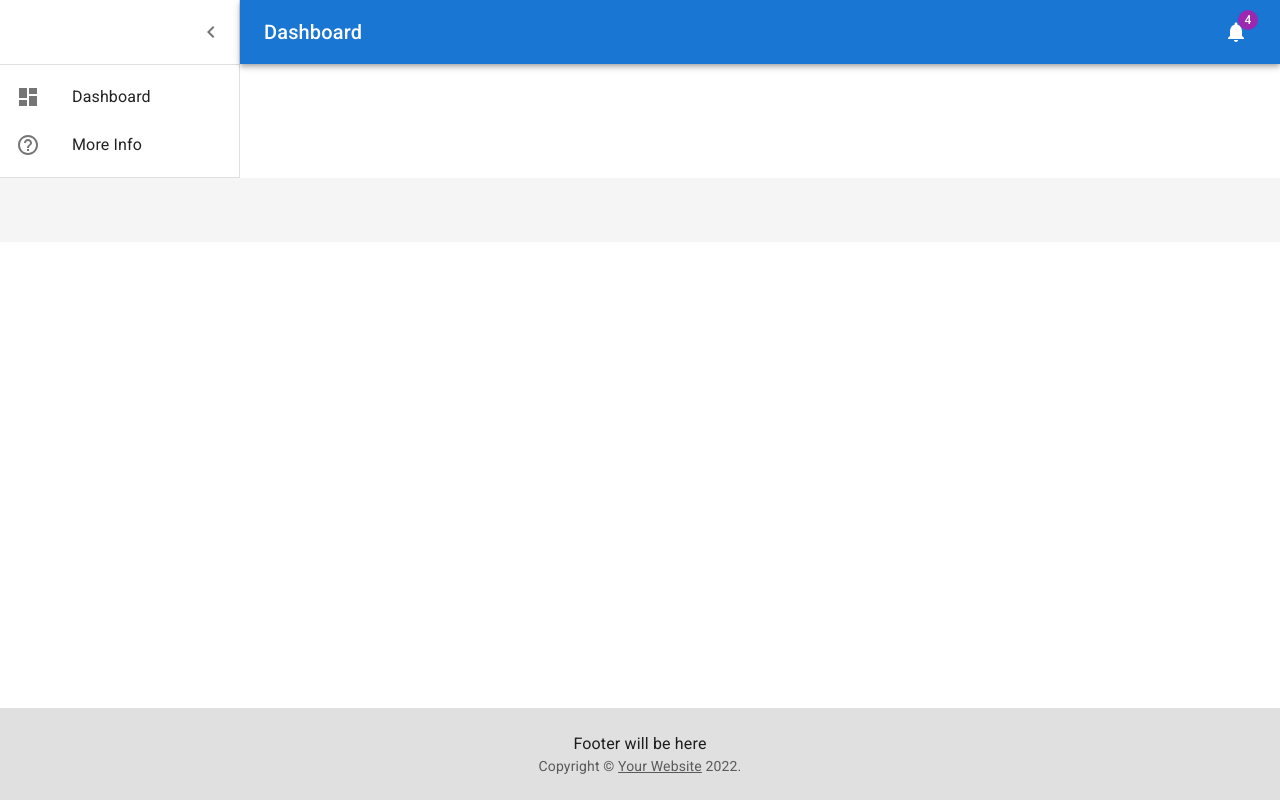
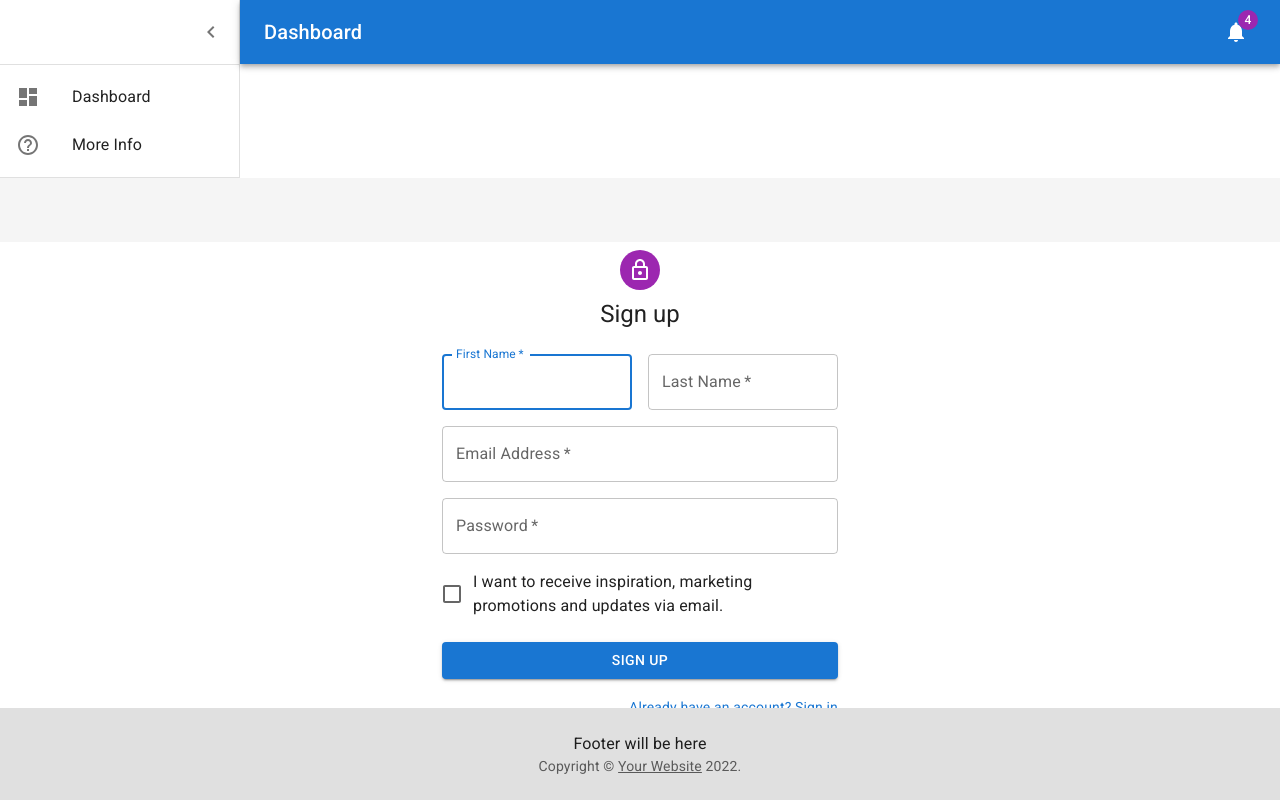
Before and after one commit to ollaikali/energyleakchecker, a React (Create React App) app: page /register in a window 1280 px wide. Built offline with nearby package versions, Linux system fonts and the light colour scheme.

Commit message:
register component added

```diff
--- a/src/App.js
+++ b/src/App.js
@@ -2,6 +2,7 @@ import React from 'react'
 import { BrowserRouter, Route, Routes } from 'react-router-dom'
 import StickyFooter from './Components/Footer'
 import NavBar from './Components/NavBar'
+import SignUp from './Components/Register'
 import SignIn from './Components/SignIn'
 import HomePage from './Pages/HomePage'
 
@@ -13,6 +14,7 @@ function App() {
         <Routes>
           <Route path="/" element={<HomePage />} />
           <Route path="/home" element={<HomePage />} />
+          <Route path="/register" element={<SignUp />} />
           <Route path="/login" element={<SignIn />} />
         </Routes>
         <StickyFooter />
--- /dev/null
+++ b/src/Components/Register.js
@@ -0,0 +1,131 @@
+import * as React from 'react';
+import Avatar from '@mui/material/Avatar';
+import Button from '@mui/material/Button';
+import CssBaseline from '@mui/material/CssBaseline';
+import TextField from '@mui/material/TextField';
+import FormControlLabel from '@mui/material/FormControlLabel';
+import Checkbox from '@mui/material/Checkbox';
+import Link from '@mui/material/Link';
+import Grid from '@mui/material/Grid';
+import Box from '@mui/material/Box';
+import LockOutlinedIcon from '@mui/icons-material/LockOutlined';
+import Typography from '@mui/material/Typography';
+import Container from '@mui/material/Container';
+import { createTheme, ThemeProvider } from '@mui/material/styles';
+
+function Copyright(props) {
+  return (
+    <Typography variant="body2" color="text.secondary" align="center" {...props}>
+      {'Copyright © '}
+      <Link color="inherit" href="https://mui.com/">
+        Your Website
+      </Link>{' '}
+      {new Date().getFullYear()}
+      {'.'}
+    </Typography>
+  );
+}
+
+const theme = createTheme();
+
+export default function SignUp() {
+  const handleSubmit = (event) => {
+    event.preventDefault();
+    const data = new FormData(event.currentTarget);
+    console.log({
+      email: data.get('email'),
+      password: data.get('password'),
+    });
+  };
+
+  return (
+    <ThemeProvider theme={theme}>
+      <Container component="main" maxWidth="xs">
+        <CssBaseline />
+        <Box
+          sx={{
+            // marginTop: 8,
+            display: 'flex',
+            flexDirection: 'column',
+            alignItems: 'center',
+          }}
+        >
+          <Avatar sx={{ m: 1, bgcolor: 'secondary.main' }}>
+            <LockOutlinedIcon />
+          </Avatar>
+          <Typography component="h1" variant="h5">
+            Sign up
+          </Typography>
+          <Box component="form" noValidate onSubmit={handleSubmit} sx={{ mt: 3 }}>
+            <Grid container spacing={2}>
+              <Grid item xs={12} sm={6}>
+                <TextField
+                  autoComplete="given-name"
+                  name="firstName"
+                  required
+                  fullWidth
+                  id="firstName"
+                  label="First Name"
+                  autoFocus
+                />
+              </Grid>
+              <Grid item xs={12} sm={6}>
+                <TextField
+                  required
+                  fullWidth
+                  id="lastName"
+                  label="Last Name"
+                  name="lastName"
+                  autoComplete="family-name"
+                />
+              </Grid>
+              <Grid item xs={12}>
+                <TextField
+                  required
+                  fullWidth
+                  id="email"
+                  label="Email Address"
+                  name="email"
+                  autoComplete="email"
+                />
+              </Grid>
+              <Grid item xs={12}>
+                <TextField
+                  required
+                  fullWidth
+                  name="password"
+                  label="Password"
+                  type="password"
+                  id="password"
+                  autoComplete="new-password"
+                />
+              </Grid>
+              <Grid item xs={12}>
+                <FormControlLabel
+                  control={<Checkbox value="allowExtraEmails" color="primary" />}
+                  label="I want to receive inspiration, marketing promotions and updates via email."
+                />
+              </Grid>
+            </Grid>
+            <Button
+              type="submit"
+              fullWidth
+              variant="contained"
+              sx={{ mt: 3, mb: 2 }}
+            >
+              Sign Up
+            </Button>
+            <Grid container justifyContent="flex-end">
+              <Grid item>
+                <Link href="#" variant="body2">
+                  Already have an account? Sign in
+                </Link>
+              </Grid>
+            </Grid>
+          </Box>
+        </Box>
+        <Copyright sx={{ mt: 5 }} />
+      </Container>
+    </ThemeProvider>
+  );
+}
--- a/src/Components/SignIn.js
+++ b/src/Components/SignIn.js
@@ -31,7 +31,7 @@ export default function SignIn() {
         <CssBaseline />
         <Box
           sx={{
-            marginTop: 12,
+            // marginTop: 8,
             display: 'flex',
             flexDirection: 'column',
             alignItems: 'center',
```
